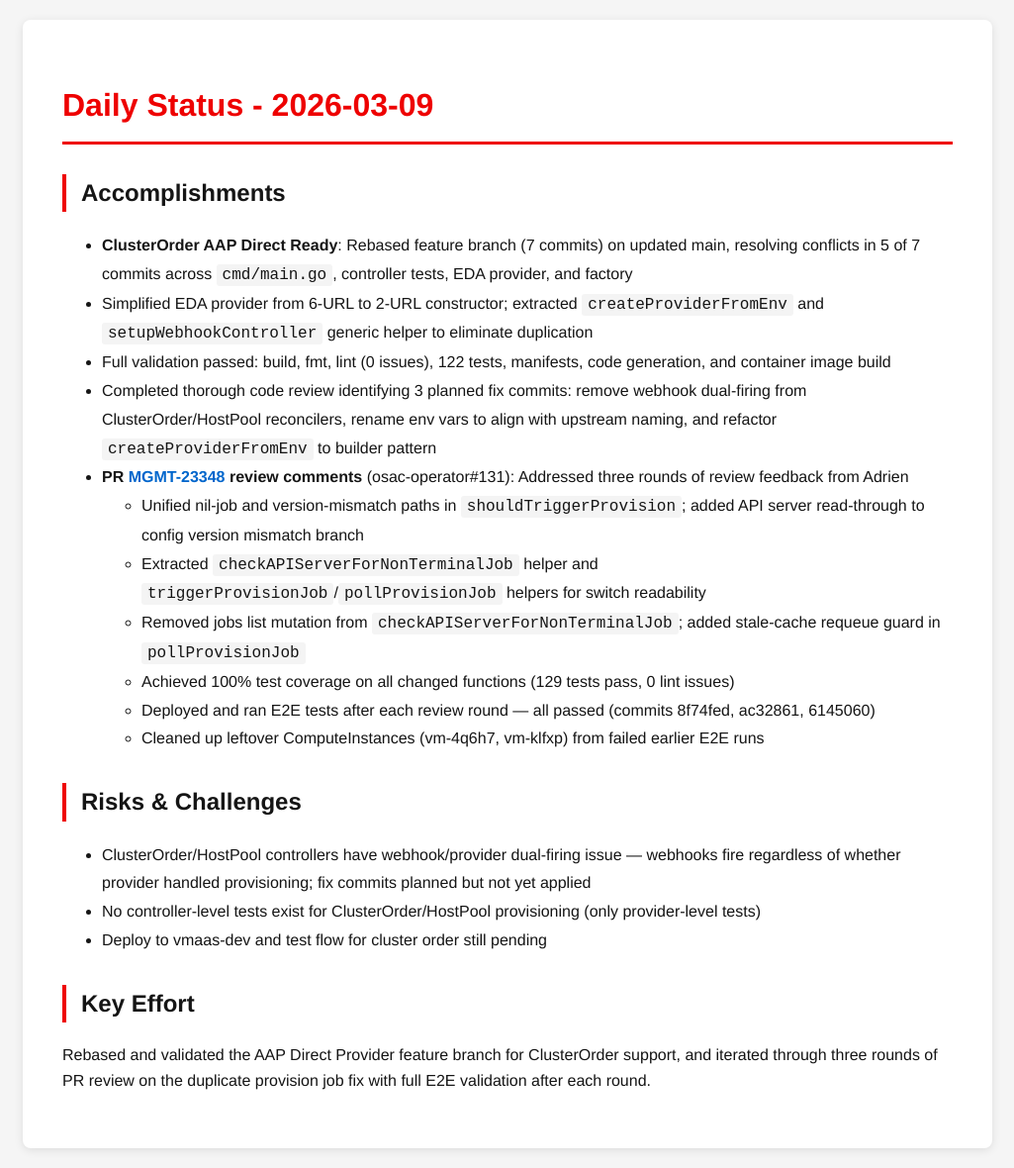
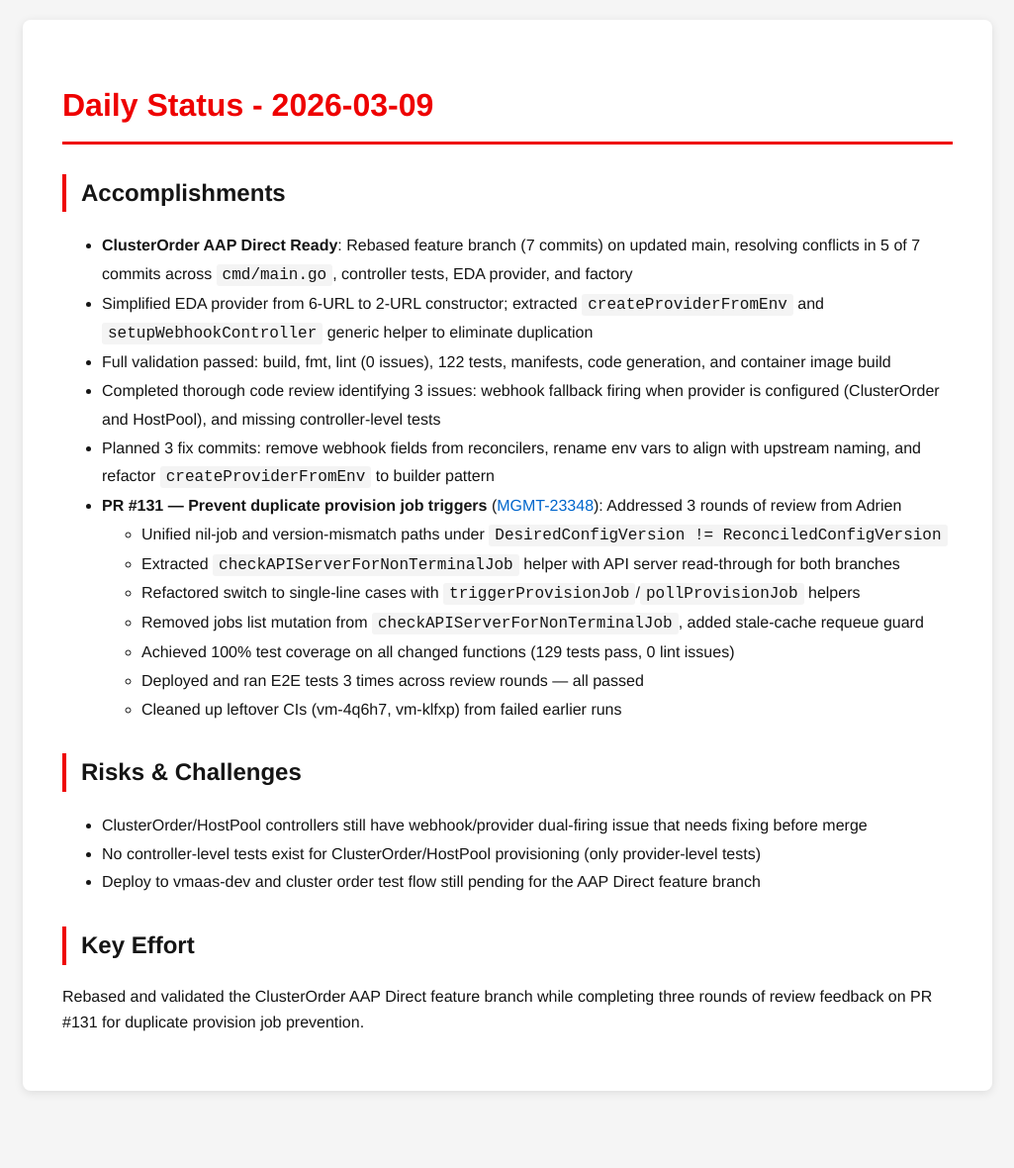
Before and after one commit to tzvatot/daily-status, a Jekyll site: the page built from 2026-03-09.md, in a window 1280 px wide. Shown: the whole page at 99% size, without its empty margins (127-1152 px from the left). Built offline with Jekyll 4.4.1, drawn with Linux system fonts in a browser that asks for light colours; after the commit the page ends 1122 px from its top, so only the background shows below that.

Commit message:
Daily status update - 2026-03-09

```diff
--- a/2026-03-09.md
+++ b/2026-03-09.md
@@ -10,19 +10,21 @@
 - **ClusterOrder AAP Direct Ready**: Rebased feature branch (7 commits) on updated main, resolving conflicts in 5 of 7 commits across `cmd/main.go`, controller tests, EDA provider, and factory
 - Simplified EDA provider from 6-URL to 2-URL constructor; extracted `createProviderFromEnv` and `setupWebhookController` generic helper to eliminate duplication
 - Full validation passed: build, fmt, lint (0 issues), 122 tests, manifests, code generation, and container image build
-- Completed thorough code review identifying 3 planned fix commits: remove webhook dual-firing from ClusterOrder/HostPool reconcilers, rename env vars to align with upstream naming, and refactor `createProviderFromEnv` to builder pattern
-- **PR [MGMT-23348](https://issues.redhat.com/browse/MGMT-23348) review comments** (osac-operator#131): Addressed three rounds of review feedback from Adrien
-  - Unified nil-job and version-mismatch paths in `shouldTriggerProvision`; added API server read-through to config version mismatch branch
-  - Extracted `checkAPIServerForNonTerminalJob` helper and `triggerProvisionJob`/`pollProvisionJob` helpers for switch readability
-  - Removed jobs list mutation from `checkAPIServerForNonTerminalJob`; added stale-cache requeue guard in `pollProvisionJob`
+- Completed thorough code review identifying 3 issues: webhook fallback firing when provider is configured (ClusterOrder and HostPool), and missing controller-level tests
+- Planned 3 fix commits: remove webhook fields from reconcilers, rename env vars to align with upstream naming, and refactor `createProviderFromEnv` to builder pattern
+- **PR #131 — Prevent duplicate provision job triggers** ([MGMT-23348](https://issues.redhat.com/browse/MGMT-23348)): Addressed 3 rounds of review from Adrien
+  - Unified nil-job and version-mismatch paths under `DesiredConfigVersion != ReconciledConfigVersion`
+  - Extracted `checkAPIServerForNonTerminalJob` helper with API server read-through for both branches
+  - Refactored switch to single-line cases with `triggerProvisionJob`/`pollProvisionJob` helpers
+  - Removed jobs list mutation from `checkAPIServerForNonTerminalJob`, added stale-cache requeue guard
   - Achieved 100% test coverage on all changed functions (129 tests pass, 0 lint issues)
-  - Deployed and ran E2E tests after each review round — all passed (commits 8f74fed, ac32861, 6145060)
-  - Cleaned up leftover ComputeInstances (vm-4q6h7, vm-klfxp) from failed earlier E2E runs
+  - Deployed and ran E2E tests 3 times across review rounds — all passed
+  - Cleaned up leftover CIs (vm-4q6h7, vm-klfxp) from failed earlier runs
 
 ## Risks & Challenges
-- ClusterOrder/HostPool controllers have webhook/provider dual-firing issue — webhooks fire regardless of whether provider handled provisioning; fix commits planned but not yet applied
+- ClusterOrder/HostPool controllers still have webhook/provider dual-firing issue that needs fixing before merge
 - No controller-level tests exist for ClusterOrder/HostPool provisioning (only provider-level tests)
-- Deploy to vmaas-dev and test flow for cluster order still pending
+- Deploy to vmaas-dev and cluster order test flow still pending for the AAP Direct feature branch
 
 ## Key Effort
-Rebased and validated the AAP Direct Provider feature branch for ClusterOrder support, and iterated through three rounds of PR review on the duplicate provision job fix with full E2E validation after each round.
+Rebased and validated the ClusterOrder AAP Direct feature branch while completing three rounds of review feedback on PR #131 for duplicate provision job prevention.
```
